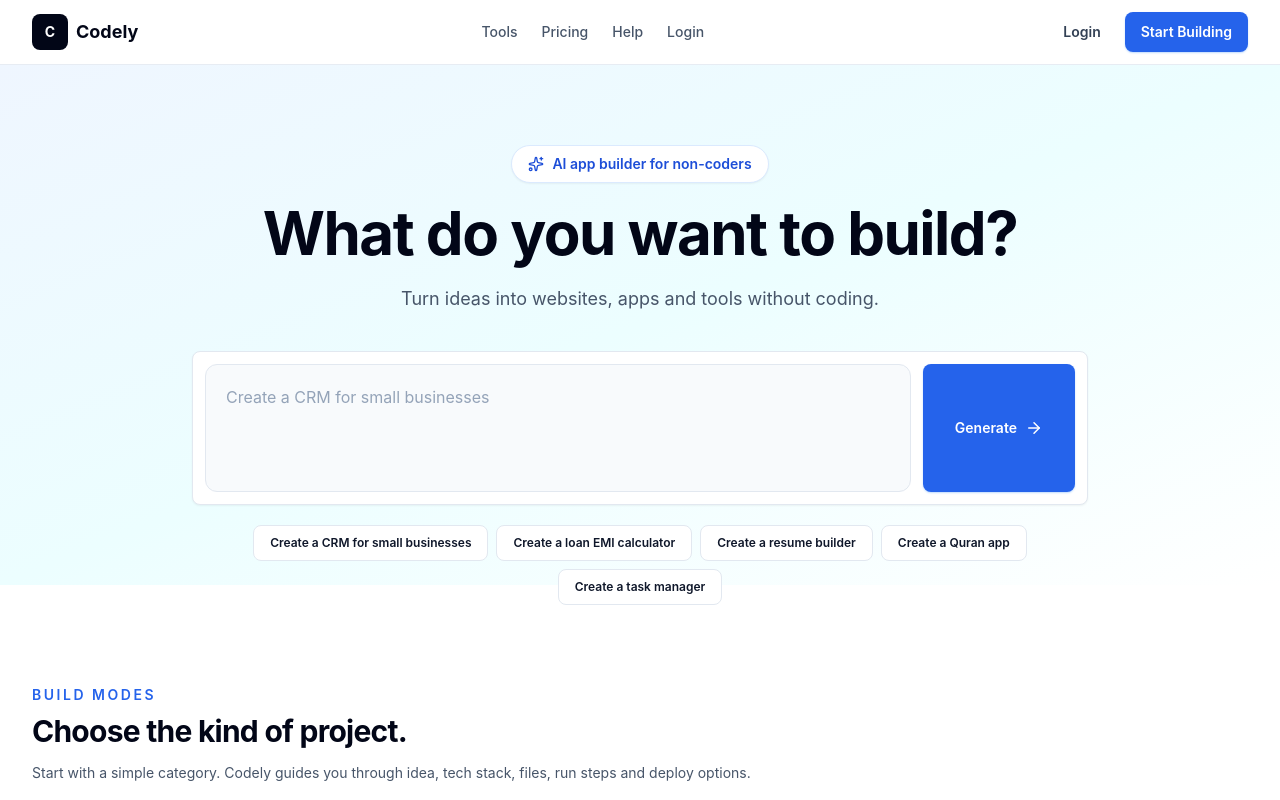
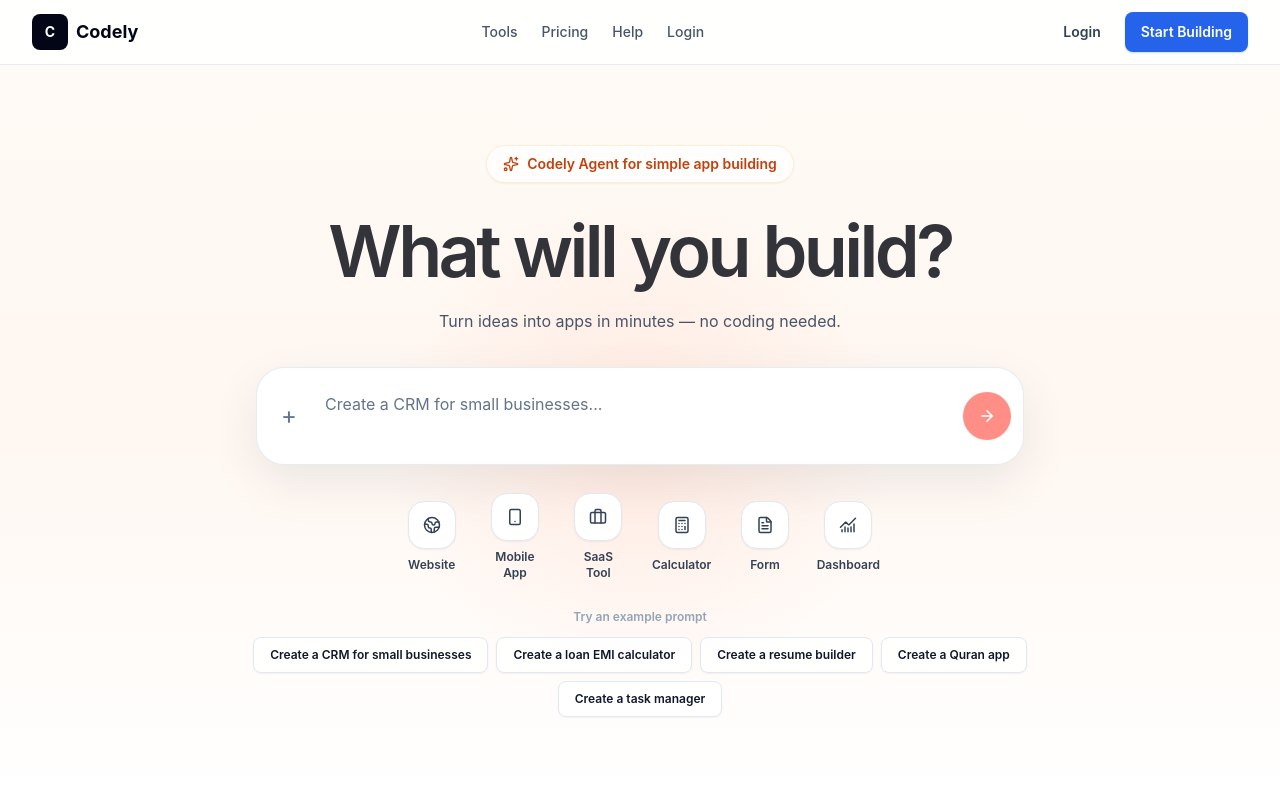
Before and after one commit to waseemkhanjdpr1902/Codely, a Next.js app: page / in a window 1280 px wide. Shown: the top 800 px of the page. Built offline with nearby package versions, Linux system fonts and the light colour scheme; no server answers.

Commit message:
Refine homepage prompt-first UI
Co-authored-by: waseemkhanjdpr1902 <waseemkhanjdpr1902@users.noreply.github.com>

```diff
--- a/app/page.tsx
+++ b/app/page.tsx
@@ -1,5 +1,6 @@
 import {
   ArrowRight,
+  ArrowLeft,
   Bot,
   Briefcase,
   Calculator,
@@ -121,51 +122,87 @@ const templates = [
 ];
 
 export default function LandingPage() {
+  const quickModes = buildModes.slice(0, 6);
+
   return (
-    <main className="min-h-screen bg-white text-slate-950">
+    <main className="min-h-screen bg-[#fffaf5] text-slate-950">
       <Header />
 
       <section className="relative overflow-hidden">
-        <div className="absolute inset-x-0 top-0 h-[520px] bg-gradient-to-br from-blue-50 via-cyan-50 to-white" />
-        <div className="relative mx-auto max-w-7xl px-4 py-16 sm:px-6 sm:py-20 lg:px-8">
+        <div className="absolute inset-0 bg-[radial-gradient(circle_at_center,rgba(255,215,200,0.42),transparent_34%),linear-gradient(180deg,#fffaf5_0%,#fff7f1_48%,#ffffff_100%)]" />
+        <div className="relative mx-auto max-w-7xl px-4 pb-20 pt-16 sm:px-6 sm:pb-24 sm:pt-20 lg:px-8">
           <div className="mx-auto max-w-4xl text-center">
-            <div className="mb-5 inline-flex items-center gap-2 rounded-full border border-blue-100 bg-white px-4 py-2 text-sm font-semibold text-blue-700 shadow-sm">
+            <div className="mb-8 inline-flex items-center gap-2 rounded-full border border-orange-100 bg-white/80 px-4 py-2 text-sm font-semibold text-orange-700 shadow-sm">
               <Sparkles size={16} />
-              AI app builder for non-coders
+              Codely Agent for simple app building
             </div>
-            <h1 className="text-4xl font-bold tracking-tight text-slate-950 sm:text-6xl">
-              What do you want to build?
+            <h1 className="text-5xl font-semibold tracking-[-0.05em] text-[#33343a] sm:text-7xl">
+              What will you build?
             </h1>
-            <p className="mx-auto mt-5 max-w-2xl text-lg leading-8 text-slate-600">
-              Turn ideas into websites, apps and tools without coding.
+            <p className="mx-auto mt-5 max-w-2xl text-base leading-7 text-slate-600">
+              Turn ideas into apps in minutes — no coding needed.
             </p>
 
-            <Card className="mx-auto mt-9 max-w-4xl p-3 text-left">
-              <form action="/builder" method="get" className="flex flex-col gap-3 lg:flex-row">
+            <div className="mx-auto mt-8 max-w-3xl rounded-[28px] border border-slate-200/80 bg-white p-3 text-left shadow-[0_18px_50px_rgba(15,23,42,0.08)]">
+              <form action="/builder" method="get" className="flex items-center gap-3">
                 <label className="sr-only" htmlFor="homepage-prompt">
                   Describe what you want to build
                 </label>
+                <span className="grid h-10 w-10 shrink-0 place-items-center rounded-full text-2xl text-slate-500">+</span>
                 <textarea
                   id="homepage-prompt"
                   name="prompt"
-                  className="min-h-32 flex-1 resize-none rounded-xl border border-slate-200 bg-slate-50 p-5 text-base outline-none transition placeholder:text-slate-400 focus:border-blue-300 focus:bg-white"
-                  placeholder="Create a CRM for small businesses"
+                  rows={2}
+                  className="min-h-16 flex-1 resize-none border-0 bg-transparent px-1 py-3 text-base outline-none placeholder:text-slate-500"
+                  placeholder="Create a CRM for small businesses..."
                 />
                 <input type="hidden" name="category" value="custom-project" />
-                <Button type="submit" className="h-14 px-8 text-base lg:h-auto">
-                  Generate
+                <button
+                  type="submit"
+                  className="grid h-12 w-12 shrink-0 place-items-center rounded-full bg-[#ff8f86] text-white shadow-sm transition hover:bg-[#ff776d]"
+                  aria-label="Generate project"
+                >
                   <ArrowRight size={18} />
-                </Button>
+                </button>
               </form>
-            </Card>
+            </div>
 
-            <div className="mx-auto mt-5 flex max-w-4xl flex-wrap justify-center gap-2">
+            <div className="mx-auto mt-5 grid max-w-xl grid-cols-[32px_1fr_32px] items-center gap-3">
+              <Button href="/builder" variant="ghost" className="h-8 w-8 rounded-full p-0 text-slate-400" aria-label="Previous build modes">
+                <ArrowLeft size={16} />
+              </Button>
+              <div className="grid grid-cols-3 gap-3 sm:grid-cols-6">
+                {quickModes.map((mode) => {
+                  const Icon = mode.icon;
+                  return (
+                    <Button
+                      key={mode.title}
+                      href={`/builder?category=${mode.slug}`}
+                      variant="ghost"
+                      className="h-auto flex-col gap-2 rounded-2xl px-2 py-2 text-slate-600 hover:bg-white"
+                    >
+                      <span className="grid h-12 w-12 place-items-center rounded-2xl border border-slate-200 bg-white shadow-sm">
+                        <Icon size={18} />
+                      </span>
+                      <span className="text-xs font-semibold">{mode.title.replace(' Builder', '')}</span>
+                    </Button>
+                  );
+                })}
+              </div>
+              <Button href="/builder" variant="ghost" className="h-8 w-8 rounded-full p-0 text-slate-400" aria-label="More build modes">
+                <ArrowRight size={16} />
+              </Button>
+            </div>
+
+            <p className="mt-5 text-xs font-semibold text-slate-400">Try an example prompt</p>
+
+            <div className="mx-auto mt-3 flex max-w-4xl flex-wrap justify-center gap-2">
               {examples.map((example) => (
                 <Button
                   key={example}
                   href={`/builder?prompt=${encodeURIComponent(example)}`}
                   variant="secondary"
-                  className="h-9 rounded-full px-3 text-xs"
+                  className="h-9 rounded-lg border-slate-200 bg-white/90 px-3 text-xs text-slate-600 shadow-sm"
                 >
                   {example}
                 </Button>
```
